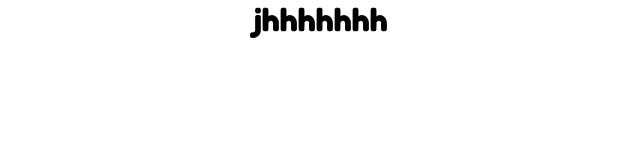
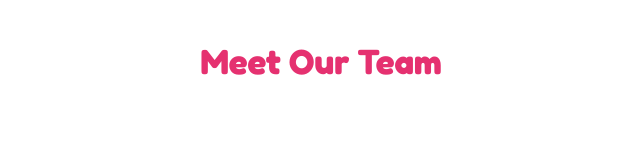
Before and after one commit to SimonaMartinucci/html-css-float-cards, a plain HTML site: page index.html in a window 1280 px wide. Shown: the whole page, without its empty margins (319-959 px from the left). Drawn offline with Linux system fonts and the light colour scheme.

Commit message:
fix main title

```diff
--- a/css/style.css
+++ b/css/style.css
@@ -10,5 +10,11 @@
     width: 80%;
     height: auto;
     margin: 0 auto;
+    padding-top: 40px;
     text-align: center;
 }
+
+header h1 {
+    color: rgb(229, 49, 112);
+    font-size: 35px;
+}
--- a/index.html
+++ b/index.html
@@ -13,7 +13,7 @@
 <body>
     <div id="container">
         <header>
-            <h1>jhhhhhhh</h1>
+            <h1>Meet Our Team</h1>
         </header>
 
         <main>
```
